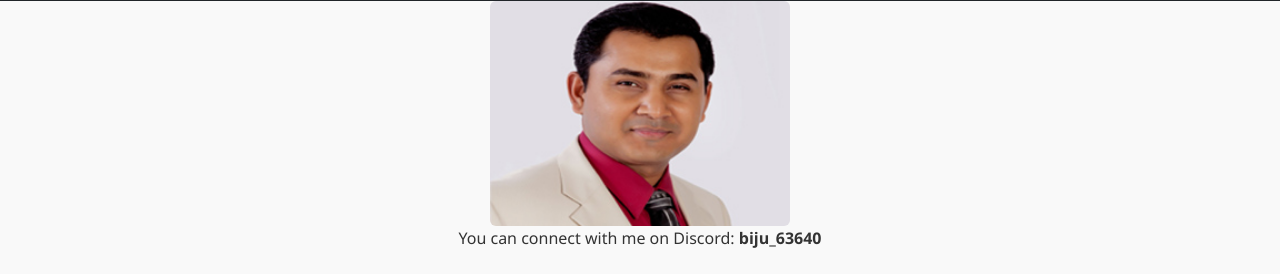
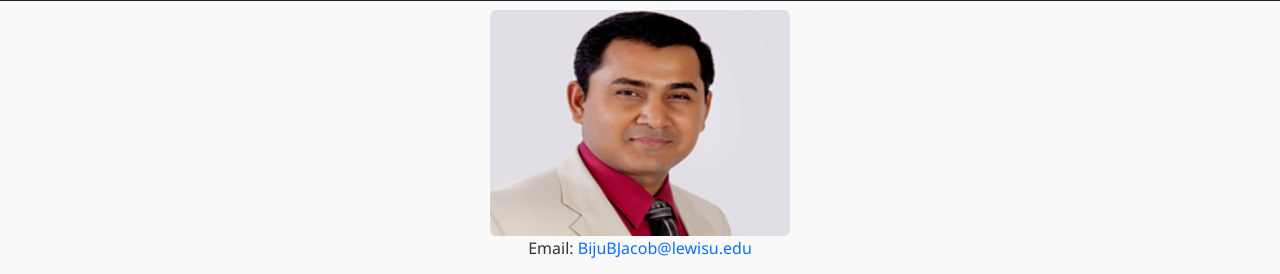
Before and after one commit to Bijubjacob/mev2, a plain HTML site: page index.html in a window 1280 px wide. Shown: the part 57-331 px from the top of the page. Drawn offline with nearby package versions, Linux system fonts and the light colour scheme.

Commit message:
third commit

```diff
--- a/index.html
+++ b/index.html
@@ -72,9 +72,9 @@
         </div>
     </nav>
     <!-- Header -->
-    <header style="text-align:center; margin:1rem auto">
+    <header style="text-align:center; margin:1rem auto"><br></br>
+        <img src="/mev2/Biju.jpg" class="img-fluid rounded" width="300" alt="Photo of Biju Jacob">
         <p>Email: <a href="mailto:BijuBJacob@lewisu.edu" class="text-decoration-none">BijuBJacob@lewisu.edu</a></p>
-        <img src="/mev2/Biju.jpg" class="img-fluid rounded" width="300" alt="Photo of Biju Jacob">
         <p>You can connect with me on Discord: <strong>biju_63640</strong></p>
     </header>
     <!-- Main Content -->
```
Also changed, not shown: 2 other files.
